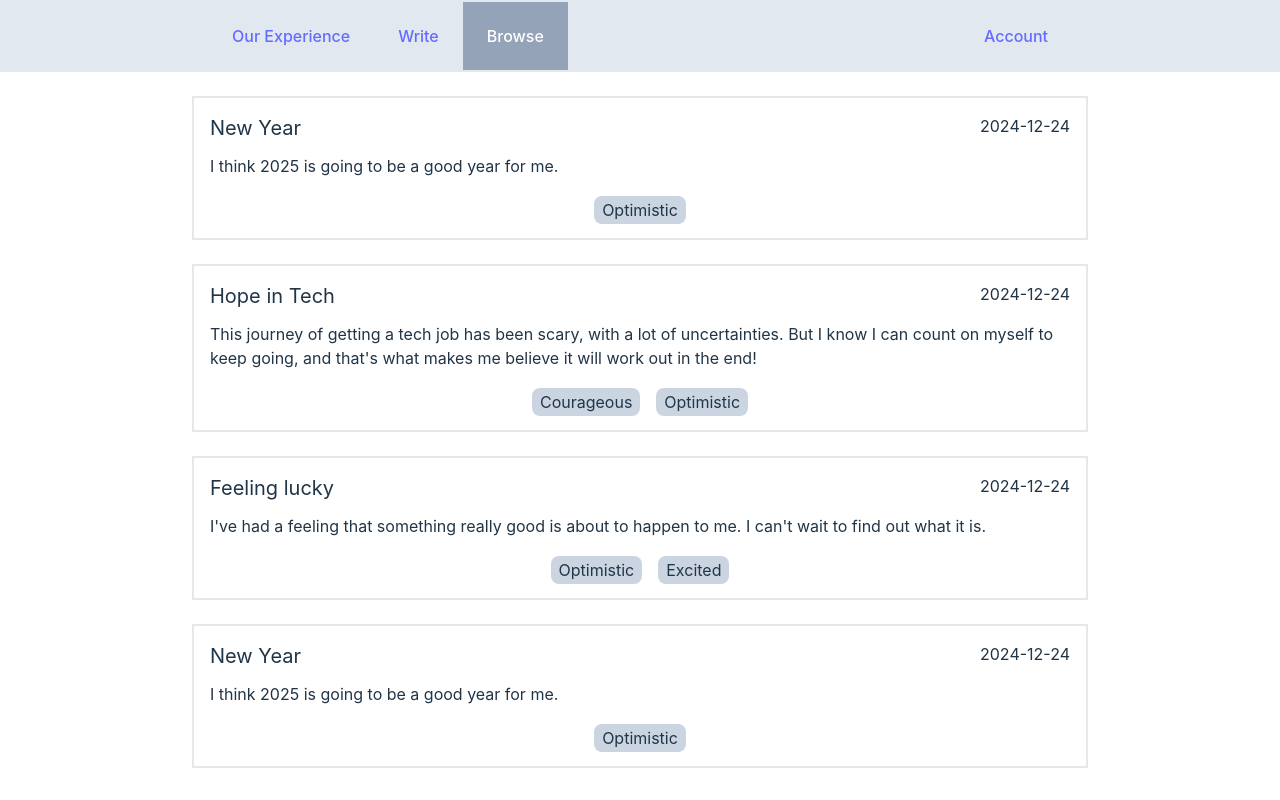
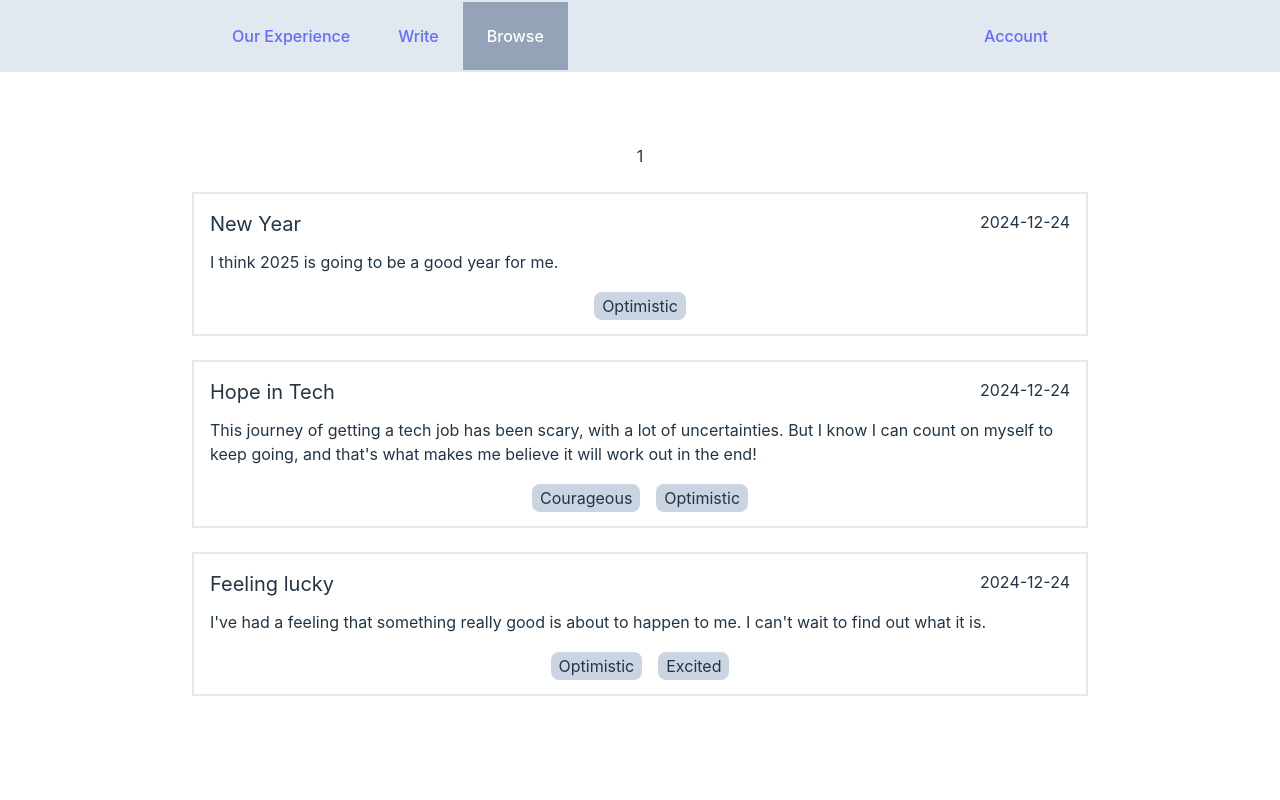
Before and after one commit to mads-bohn/ourexp, a React (Vite) app in the folder ourexp-ui/: page /entries/1 in a window 1280 px wide. Built offline with nearby package versions, Linux system fonts and the light colour scheme.

Commit message:
fixed key prop warnings

```diff
--- a/ourexp-ui/src/App.jsx
+++ b/ourexp-ui/src/App.jsx
@@ -13,7 +13,7 @@ function App() {
       element: <Home />,
     },
     {
-      path: "/entries/:feeling",
+      path: "/entries/:feelingId",
       element: <Entries />,
     },
     {
--- a/ourexp-ui/src/components/entries/DisplayEntries.jsx
+++ b/ourexp-ui/src/components/entries/DisplayEntries.jsx
@@ -3,7 +3,7 @@ import Entry from './Entry';
 
 export default function DisplayEntries({entryArray}) {
 
-  let entries = entryArray.map(entry => <Entry entryObject={entry}/>);
+  let entries = entryArray.map(entry => <Entry entryObject={entry} key={entry.id}/>);
   return (
     <div>{entries}</div>
   )
--- a/ourexp-ui/src/components/entries/DisplayFeelings.jsx
+++ b/ourexp-ui/src/components/entries/DisplayFeelings.jsx
@@ -2,7 +2,7 @@ import React from 'react'
 
 export default function DisplayFeelings({feelingsArray}) {
 
-    let feelingLabels = feelingsArray.map(feeling => <p className='inline m-2 py-1 px-2 rounded-lg bg-slate-300'>{feeling.name}</p>)
+    let feelingLabels = feelingsArray.map(feeling => <p key={feeling.id} className='inline m-2 py-1 px-2 rounded-lg bg-slate-300'>{feeling.name}</p>)
   return (
     <div className='mt-5'>{feelingLabels}</div>
   )
--- a/ourexp-ui/src/pages/Entries.jsx
+++ b/ourexp-ui/src/pages/Entries.jsx
@@ -1,9 +1,11 @@
 import React from 'react'
 import Navbar from '../components/Navbar'
 import DisplayEntries from '../components/entries/DisplayEntries'
+import { useState, useEffect } from 'react'
 import { useParams } from 'react-router-dom'
+import { getEntriesByFeeling } from '../services/getEntriesByFeeling'
 
-const testEntryArray = [
+const testArray = [
     {
         "id": 1,
         "text": "I think 2025 is going to be a good year for me.",
@@ -52,33 +54,26 @@ const testEntryArray = [
                 "category": "SURPRISED"
             }
         ]
-  },
-  {
-    "id": 1,
-    "text": "I think 2025 is going to be a good year for me.",
-    "title": "New Year",
-    "time": "2024-12-24T15:26:02.21123",
-    "feelings": [
-        {
-            "id": 10,
-            "name": "Optimistic",
-            "category": "HAPPY"
-        }
-    ]
     }
 ]
 
 
 export default function Entries() {
 
-    const { feeling } = useParams();
+    const { feelingId } = useParams();
+    const [entries, setEntries] = useState();
+
+
+    useEffect(() => {
+        setEntries(getEntriesByFeeling(feelingId));
+    },[]);
+
 
     return (
         <div className='relative top-8'>
         <Navbar />
-        <DisplayEntries entryArray={testEntryArray} />
-
-
+            <p>{feelingId}</p>
+            <DisplayEntries entryArray={testArray} />
         </div>
     )
 }
--- a/ourexp-ui/src/services/getEntriesByFeeling.js
+++ b/ourexp-ui/src/services/getEntriesByFeeling.js
@@ -7,7 +7,7 @@ async function getEntriesByFeeling(id) {
         return result.data;
     } catch (error) {
         console.error('Error fetching entries by feeling:', error);
-        return {};
+        return [];
     }
 
 }
```
Lines whose indentation alone changed are shown as unchanged.
